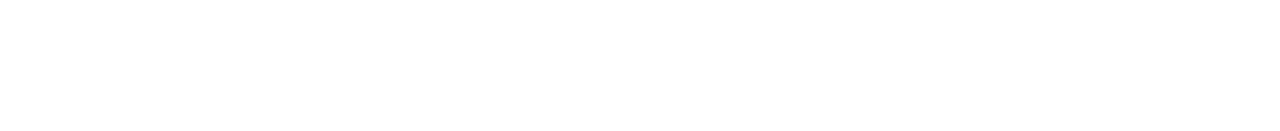
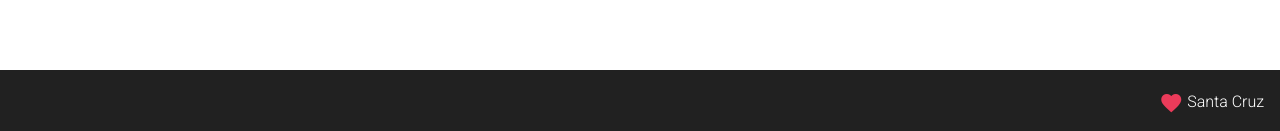
Before and after one commit to mateusntn/angularcrud, an Angular app in the folder frontend/: page / in a window 1280 px wide. Shown: the part 666-797 px from the top of the page. Built offline with nearby package versions, Linux system fonts and the light colour scheme.

Commit message:
Creates footer component

```diff
--- a/frontend/src/app/app.components.html
+++ b/frontend/src/app/app.components.html
@@ -1 +1,2 @@
 <app-header></app-header>
+<app-footer></app-footer>
--- a/frontend/src/app/app.module.ts
+++ b/frontend/src/app/app.module.ts
@@ -7,11 +7,13 @@
 import { HeaderComponent } from './components/template/header/header.component';
 
 import { MatToolbarModule } from '@angular/material/toolbar';
+import { FooterComponent } from './components/template/footer/footer.component';
 
 @NgModule({
   declarations: [
     AppComponent,
-    HeaderComponent
+    HeaderComponent,
+    FooterComponent
   ],
   imports: [
     BrowserModule,
--- /dev/null
+++ b/frontend/src/app/components/template/footer/footer.component.css
@@ -0,0 +1,11 @@
+.footer {
+    position: fixed;
+    bottom: 0;
+    display: flex;
+    justify-content: flex-end;
+}
+
+.footer span {
+    font-size: 1rem;
+    font-weight: 300;
+}
--- /dev/null
+++ b/frontend/src/app/components/template/footer/footer.component.html
@@ -0,0 +1,5 @@
+<mat-toolbar class="footer">
+    <span>
+        <i class="material-icons red v-middle">favorite</i> Santa Cruz
+    </span>
+</mat-toolbar>
--- /dev/null
+++ b/frontend/src/app/components/template/footer/footer.component.ts
@@ -0,0 +1,15 @@
+import { Component, OnInit } from '@angular/core';
+
+@Component({
+  selector: 'app-footer',
+  templateUrl: './footer.component.html',
+  styleUrls: ['./footer.component.css']
+})
+export class FooterComponent implements OnInit {
+
+  constructor() { }
+
+  ngOnInit(): void {
+  }
+
+}
--- a/frontend/src/styles.css
+++ b/frontend/src/styles.css
@@ -2,3 +2,11 @@
 
 html, body { height: 100%; }
 body { margin: 0; font-family: Roboto, "Helvetica Neue", sans-serif; }
+
+.red {
+    color: #eb3b5a;
+}
+
+.v-middle {
+    vertical-align: middle;
+}
```
